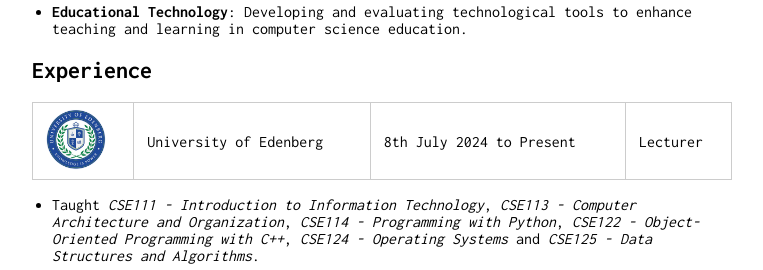
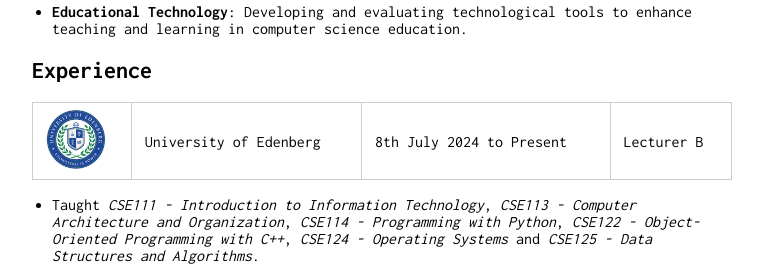
Before and after one commit to a1inani/a1inani.github.io, a Jekyll site: the page built from index.md, in a window 1280 px wide and 900 px high, scrolled down 318 px. Shown: the part 127-397 px from the top of the window, without its empty margins (258-1021 px from the left). Built offline with Jekyll 4.4.1, drawn with Linux system fonts in a browser that asks for light colours; our own code applies the rules of GitHub Pages for plain Markdown files.

Commit message:
Change uniberg position

```diff
--- a/index.md
+++ b/index.md
@@ -18,7 +18,7 @@ My research interests include:
 
 ## Experience
 
-<img src="/img/uoe.png" style="width: 60px;" /> | University of Edenberg | 8th July 2024 to Present | Lecturer
+<img src="/img/uoe.png" style="width: 60px;" /> | University of Edenberg | 8th July 2024 to Present | Lecturer B
 
 - Taught *CSE111 - Introduction to Information Technology*, *CSE113 - Computer Architecture and Organization*, *CSE114 - Programming with Python*, *CSE122 - Object-Oriented Programming with C++*, *CSE124 - Operating Systems* and *CSE125 - Data Structures and Algorithms*.
 - Currently lecturing *CSE114 - Programming with Python*, *CSE122 - Object-Oriented Programming with C++*, *CSE124 - Operating Systems* and *CSE125 - Data Structures and Algorithms*.
```
